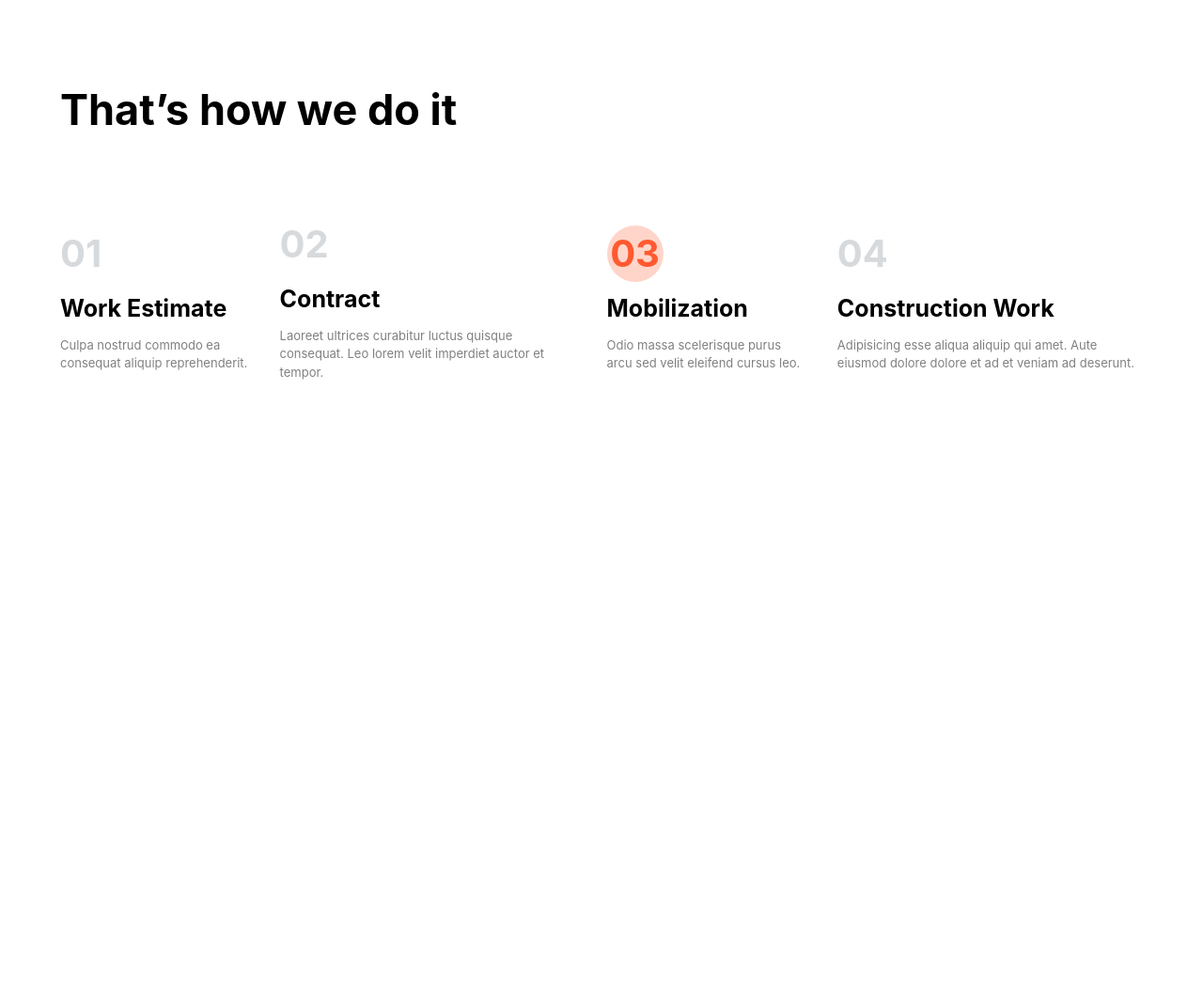
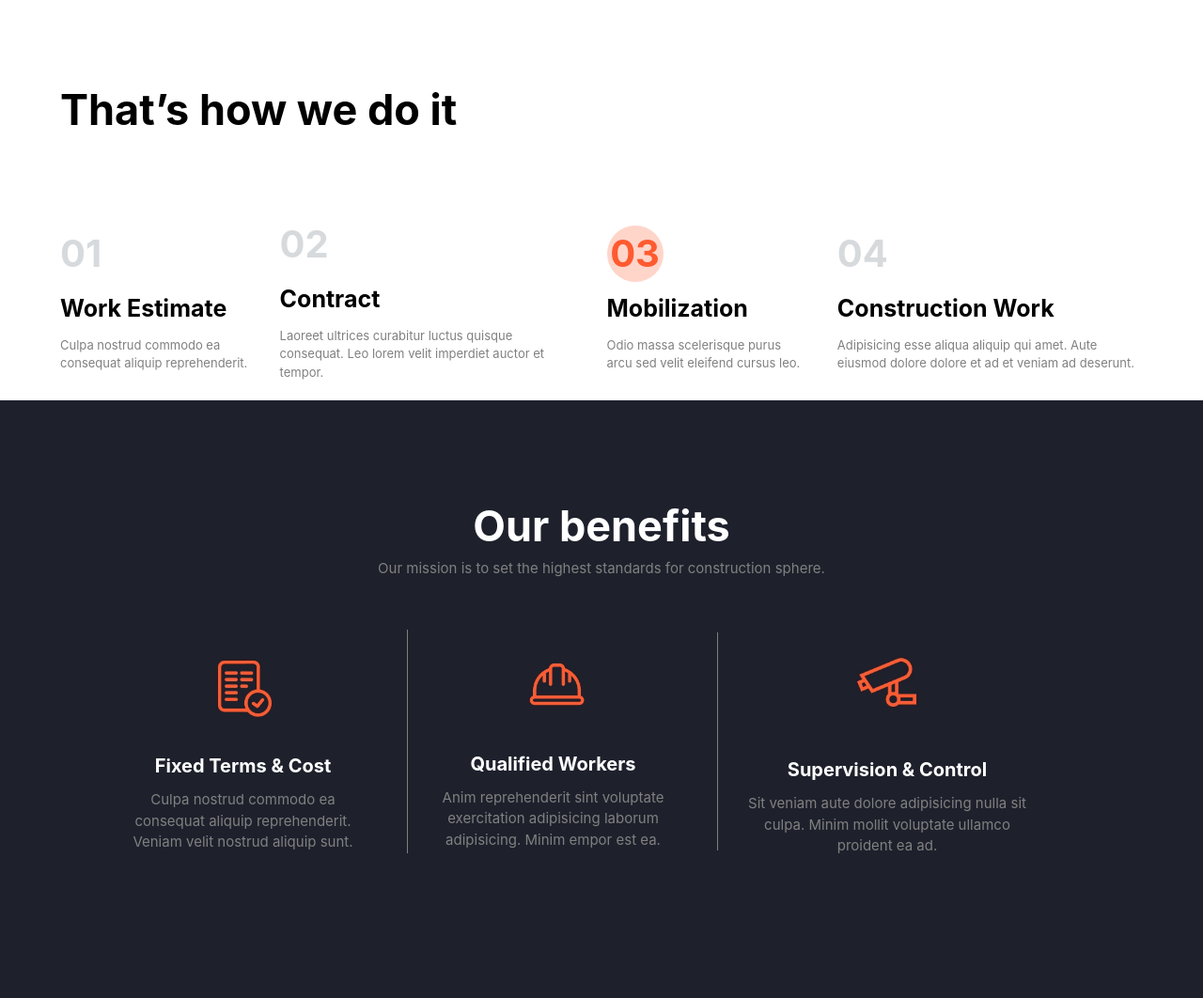
Before and after one commit to abubakrusmon/hm-4-week-2-lesson, a website: page src/ibtohim.html in a window 1280 px wide. Shown: the part 1100-2162 px from the top of the page at 94% size. Before the commit the page ends 1526 px from the top, so only its background shows below. Drawn offline with nearby package versions, Linux system fonts and the light colour scheme; files that its build step writes are made by us from their sources.

Commit message:
section 4 added

```diff
--- a/src/abubakr.html
+++ b/src/abubakr.html
@@ -16,7 +16,7 @@
           <a href=" ">About Us</a>
           <a href="./abubakr.html" class="text-[#FF5A30]">Services</a>
           <a href=" ">Work</a>
-          <a href=" ">News</a>
+          <a href="./ibtohim.html">News</a>
           <a href=" ">Contacts</a>
         </div>
       </div>
--- a/src/ibtohim.html
+++ b/src/ibtohim.html
@@ -88,7 +88,6 @@ Interior Design</p>
         </div>
     </section>
 
-
      <section class="bg-white py-[20px]">
        <div class="max-w-[1200px] w-[90%] m-auto ">
           <h1 class="text-[30px] lg:text-[45px] font-bold text-center lg:text-left py-[80px]">That’s how we do it</h1>
@@ -119,7 +118,38 @@ Interior Design</p>
        </div>
     </section>
 
+<section class="bg-[#1E212C] py-[20px]">
+       <div class="max-w-[1200px] w-[90%] m-auto  py-[80px]">
+          <h1 class="text-[30px] text-white lg:text-[45px] font-bold text-center ">Our benefits</h1>
+          <p class="text-[15px] text-center text-[grey]">Our mission is to set the highest standards for construction sphere.</p>
+         <div class="w-[100%] m-auto lg:pl-[70px] py-[50px]">
+          <div class="flex flex-col lg:flex-row items-center gap-[30px] m-auto">
 
+              <div class="flex lg:w-[300px] flex-col justify-center items-center gap-[10px] lg:border-r-1 lg:border-[grey] lg:border-solid lg:pr-[50px]">
+                <img class="w-[150px]" src="./images/Screenshot_31-5-2026_13570_www.figma.com.jpeg" alt="">
+                <h1 class="text-[20px] lg:text-[20px] font-bold text-center text-white">Fixed Terms & Cost</h1>
+                <p class=" text-[18px] lg:text-[15px] text-[grey] text-center ">Culpa nostrud commodo ea consequat aliquip reprehenderit. Veniam velit nostrud aliquip sunt.</p>
+              </div>
+
+                 <div class="flex lg:w-[300px] flex-col justify-center items-center gap-[10px] lg:border-r-1 lg:border-[grey] lg:border-solid lg:pr-[50px]">
+                <img class="w-[150px]" src="./images/Screenshot_31-5-2026_14555_www.figma.com.jpeg" alt="">
+                <h1 class="text-[20px] lg:text-[20px] font-bold text-center text-white">Qualified Workers</h1>
+                <p class=" text-[18px] lg:text-[15px] text-[grey] text-center ">Anim reprehenderit sint voluptate exercitation adipisicing laborum adipisicing. Minim empor est ea.</p>
+              </div>
+
+                  <div class="flex lg:w-[300px] flex-col justify-center items-center gap-[10px] ">
+                <img class="w-[150px]" src="./images/Screenshot_31-5-2026_14640_www.figma.com.jpeg" alt="">
+                <h1 class="text-[20px] lg:text-[20px] font-bold text-center text-white">Supervision & Control</h1>
+                <p class=" text-[18px] lg:text-[15px] text-[grey] text-center ">Sit veniam aute dolore adipisicing nulla sit culpa. Minim mollit voluptate ullamco proident ea ad.</p>
+              </div>
+
+
+           </div>
+         </div>
+
+
+       </div>
+    </section>
 </main>
 </body>
 </html>
```
Also changed, not shown: src/images/Screenshot_31-5-2026_13570_www.figma.com.jpeg (added), src/images/Screenshot_31-5-2026_14555_www.figma.com.jpeg (added), src/images/Screenshot_31-5-2026_14640_www.figma.com.jpeg (added).
